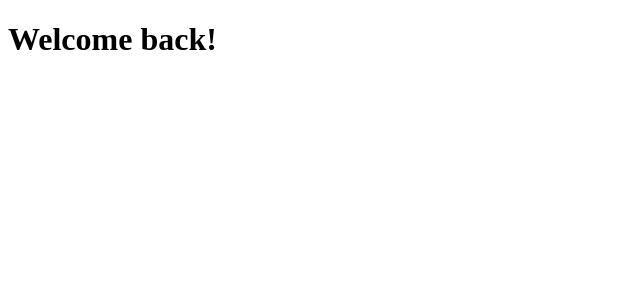
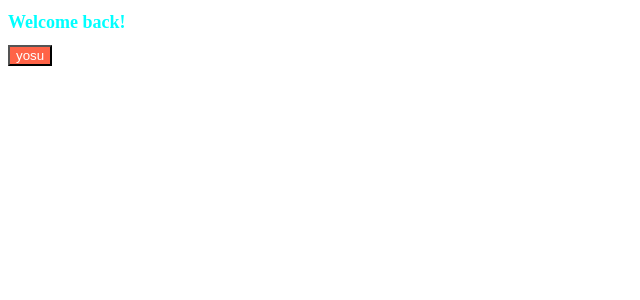
Before and after one commit to PickyPeople/React_node_js, a React (Create React App) app: page / in a window 1280 px wide. Shown: the top 300 px of the page, without its empty margins (0-640 px from the left). Built offline with nearby package versions, Linux system fonts and the light colour scheme.

Commit message:
second commit

```diff
--- a/package.json
+++ b/package.json
@@ -6,6 +6,7 @@
     "@testing-library/jest-dom": "^5.17.0",
     "@testing-library/react": "^13.4.0",
     "@testing-library/user-event": "^13.5.0",
+    "prop-types": "^15.8.1",
     "react": "^18.2.0",
     "react-dom": "^18.2.0",
     "react-scripts": "5.0.1",
--- a/src/App.js
+++ b/src/App.js
@@ -1,9 +1,11 @@
-
+import Button from "./Button";
+import styles from "./App.module.css";
 
 function App() {
   return (
     <div>
-      <h1>Welcome back!</h1>
+      <h1 className={styles.title}>Welcome back!</h1>
+      <Button text={"yosu"}/>
     </div>
   );
 }
--- /dev/null
+++ b/src/App.module.css
@@ -0,0 +1,5 @@
+.title{
+    font-family: 'Times New Roman', Times, serif;
+    font-size: 18px;
+    color: aqua;
+}
--- /dev/null
+++ b/src/Button.js
@@ -0,0 +1,12 @@
+import PropTypes from "prop-types";
+import styles from "./Button.module.css";
+
+function Button({text}){
+    return <button className={styles.btn}>{text}</button>
+}
+
+Button.propTypes = {
+    text: PropTypes.string.isRequired,
+}
+
+export default Button;
--- /dev/null
+++ b/src/Button.module.css
@@ -0,0 +1,4 @@
+.btn{
+    color: white;
+    background-color: tomato;
+}
--- a/src/index.js
+++ b/src/index.js
@@ -1,6 +1,5 @@
 import React from 'react';
 import ReactDOM from 'react-dom/client';
-
 import App from './App';
 
 
```
Also changed, not shown: 1 other file (tests, documents, lock files or other folders).
